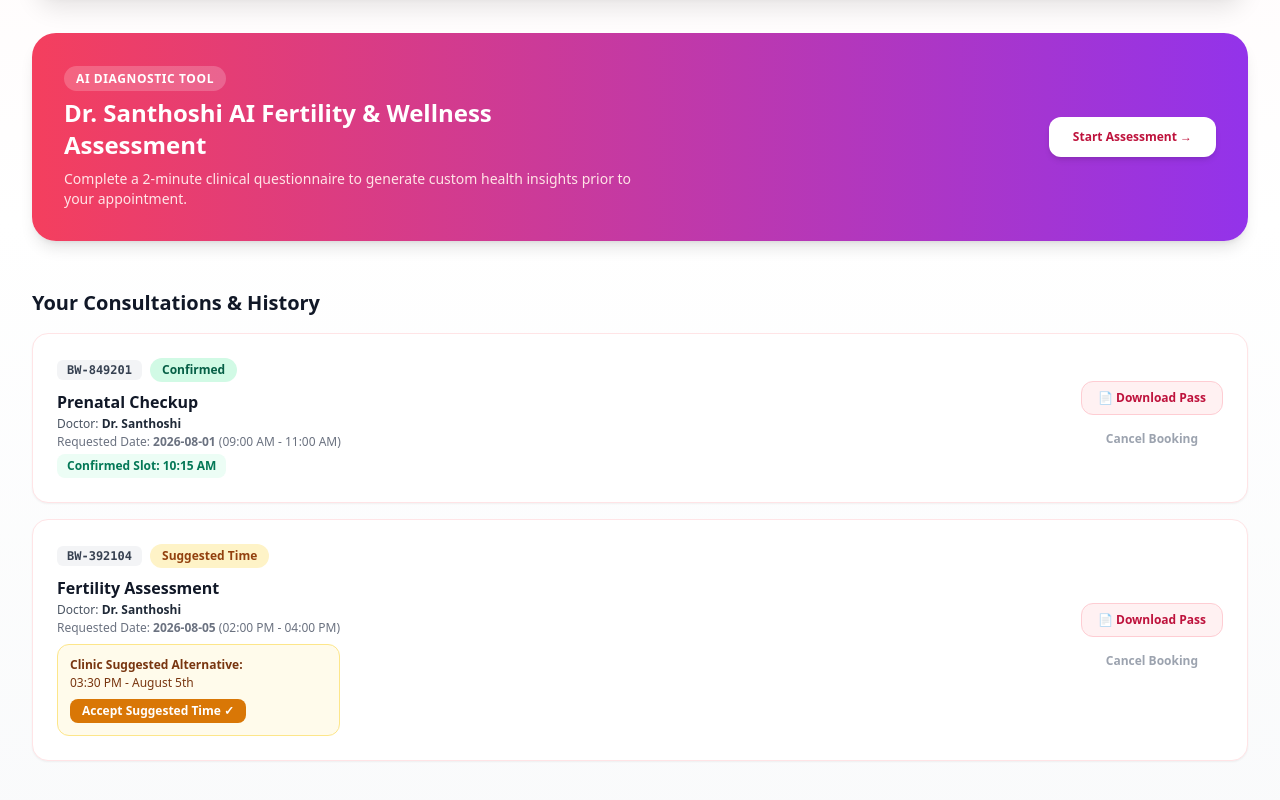
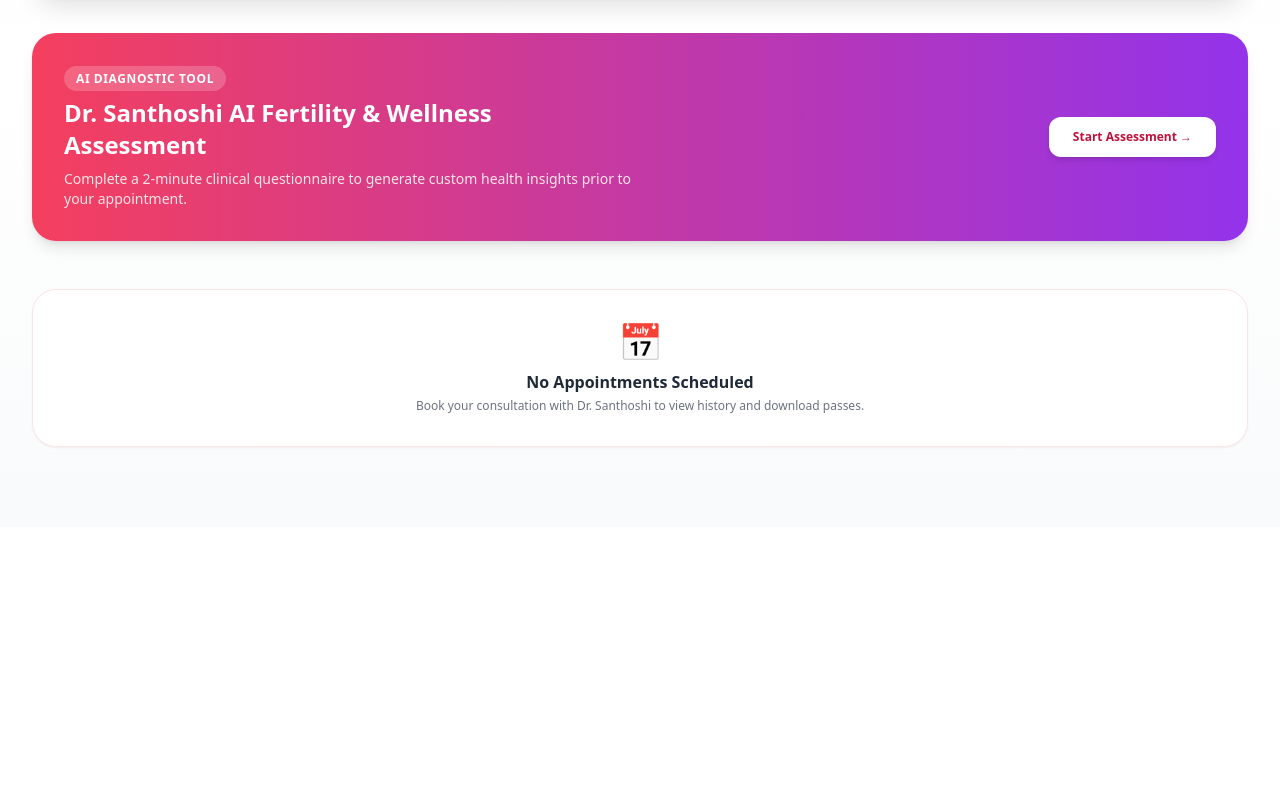
Before and after one commit to rajan14995-coder/birthwave-app, a Next.js app: page /patient/dashboard in a window 1280 px wide. Shown: the part 396-1196 px from the top of the page. After the commit the page ends 923 px from the top, so only its background shows below. Built offline with nearby package versions, Linux system fonts and the light colour scheme.

Commit message:
Update page.tsx

```diff
--- a/src/app/patient/dashboard/page.tsx
+++ b/src/app/patient/dashboard/page.tsx
@@ -12,39 +12,19 @@ export default function PatientDashboard() {
   const [isBookingOpen, setIsBookingOpen] = useState(false);
   const [isQuizOpen, setIsQuizOpen] = useState(false);
 
-  // Initial dummy appointments for demonstration
-  const [appointments, setAppointments] = useState<any[]>([
-    {
-      id: 'BW-849201',
-      patientName: 'Ananya Sharma',
-      patientPhone: '9876543210',
-      doctorName: 'Dr. Santhoshi',
-      preferredDate: '2026-08-01',
-      preferredTimeSlot: '09:00 AM - 11:00 AM',
-      exactTime: '10:15 AM',
-      reason: 'Prenatal Checkup',
-      notes: 'First trimester routine checkup',
-      status: 'Confirmed',
-      createdDate: '2026-07-20',
-    },
-    {
-      id: 'BW-392104',
-      patientName: 'Ananya Sharma',
-      patientPhone: '9876543210',
-      doctorName: 'Dr. Santhoshi',
-      preferredDate: '2026-08-05',
-      preferredTimeSlot: '02:00 PM - 04:00 PM',
-      exactTime: null,
-      suggestedTime: '03:30 PM - August 5th',
-      reason: 'Fertility Assessment',
-      notes: 'AI quiz results review',
-      status: 'Suggested Time',
-      createdDate: '2026-07-22',
-    },
-  ]);
+  // Initial state is empty (no phantom dummy records)
+  const [appointments, setAppointments] = useState<any[]>([]);
 
   const handleLoginSuccess = (data: { name: string; phone: string }) => {
     setPatient(data);
+  };
+
+  const handleBookClick = () => {
+    if (!patient) {
+      setIsAuthOpen(true);
+    } else {
+      setIsBookingOpen(true);
+    }
   };
 
   const handleBookingSuccess = (newAppointment: any) => {
@@ -92,7 +72,7 @@ export default function PatientDashboard() {
             {patient ? (
               <div className="flex items-center gap-3 bg-rose-50 px-4 py-2 rounded-2xl border border-rose-200">
                 <span className="w-8 h-8 rounded-full bg-rose-600 text-white font-bold flex items-center justify-center text-xs">
-                  {patient.name.charAt(0)}
+                  {patient.name.charAt(0).toUpperCase()}
                 </span>
                 <div className="text-left hidden sm:block">
                   <p className="text-xs font-bold text-gray-900">{patient.name}</p>
@@ -134,7 +114,7 @@ export default function PatientDashboard() {
             </p>
             <div className="pt-2 flex flex-wrap gap-3">
               <button
-                onClick={() => setIsBookingOpen(true)}
+                onClick={handleBookClick}
                 className="px-6 py-3 rounded-xl bg-white text-rose-900 font-bold text-xs shadow-md hover:bg-rose-50 transition-all"
               >
                 + Book New Appointment
@@ -191,7 +171,7 @@ export default function PatientDashboard() {
         <FertilityAssessmentQuiz
           onBookAppointment={() => {
             setIsQuizOpen(false);
-            setIsBookingOpen(true);
+            handleBookClick();
           }}
         />
       )}
```
